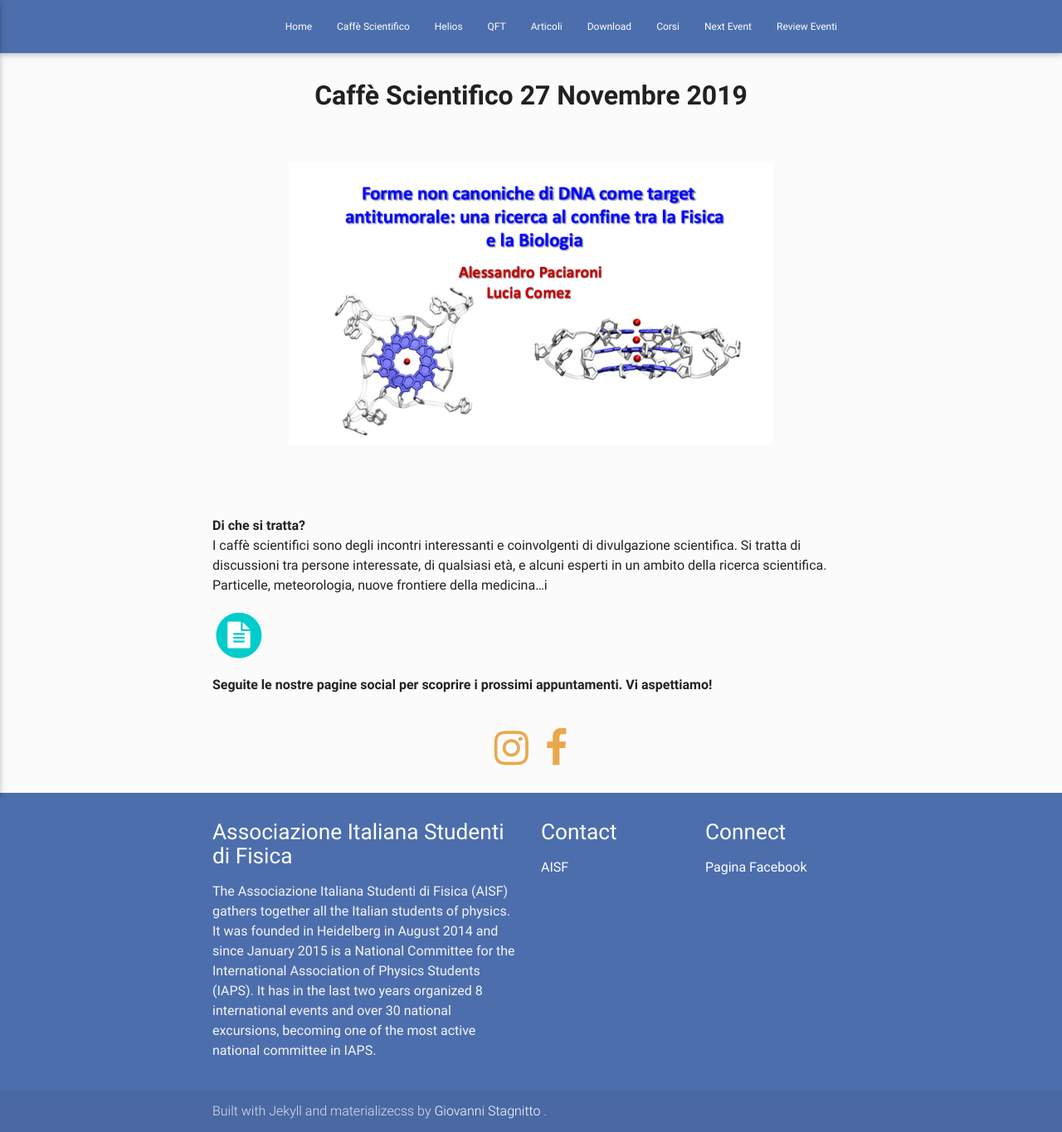
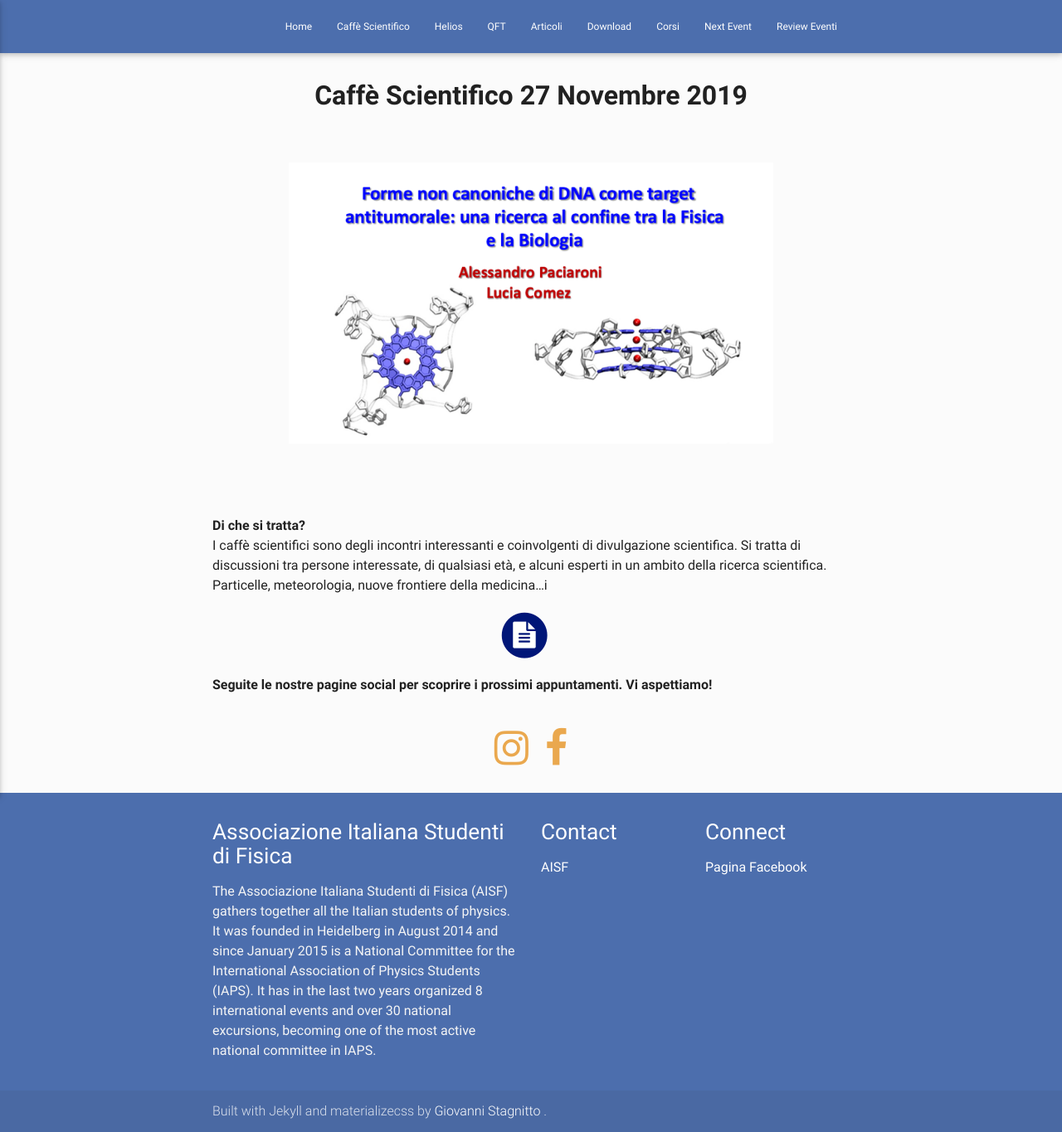
Before and after one commit to ai-sf/aisf_perugia, a Jekyll site: the page built from ReviewEventi.md, in a window 1280 px wide. Shown: the whole page at 83% size. Built offline with Jekyll 4.4.1, drawn with Linux system fonts in a browser that asks for light colours; nearby versions of some CDN libraries.

Commit message:
Update ReviewEventi.md

```diff
--- a/ReviewEventi.md
+++ b/ReviewEventi.md
@@ -26,15 +26,14 @@
 Si tratta di discussioni tra persone interessate, di qualsiasi età, e alcuni esperti in un ambito della ricerca scientifica. Particelle, meteorologia, nuove frontiere della medicina...i
 
 
-
-<span class="col-md-3 home-quick-links__link">
+<center><span class="col-md-3 home-quick-links__link">
   <a href="/perugia/Review">
     <span class="fa-stack fa-2x">
-      <i class="fa fa-circle fa-stack-2x text-primary" style="color:rgb(0, 204, 204)"></i>
+      <i class="fa fa-circle fa-stack-2x text-primary" style="color:rgb(0, 22, 120)"></i>
       <i class="fa fa-file-text fa-stack-1x fa-inverse"></i>
     </span> &nbsp; &nbsp;
   </a>
-</span>
+</span></center>
 
 
 <b>Seguite le nostre pagine social per scoprire i prossimi appuntamenti.
```
